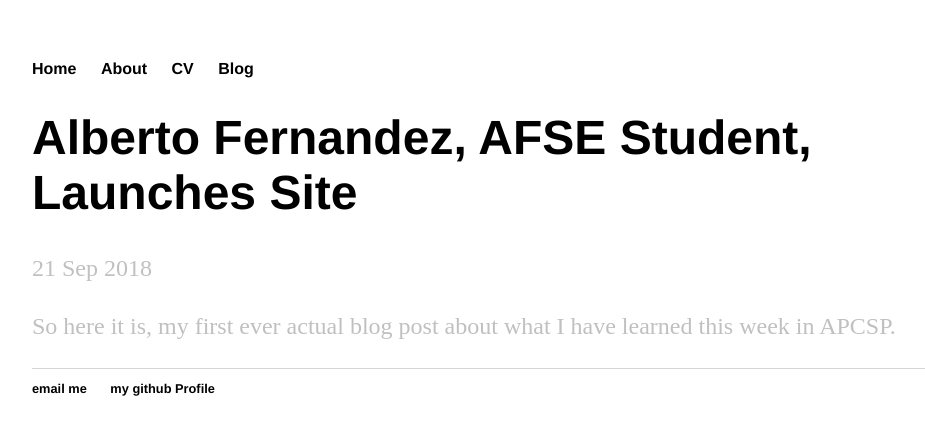
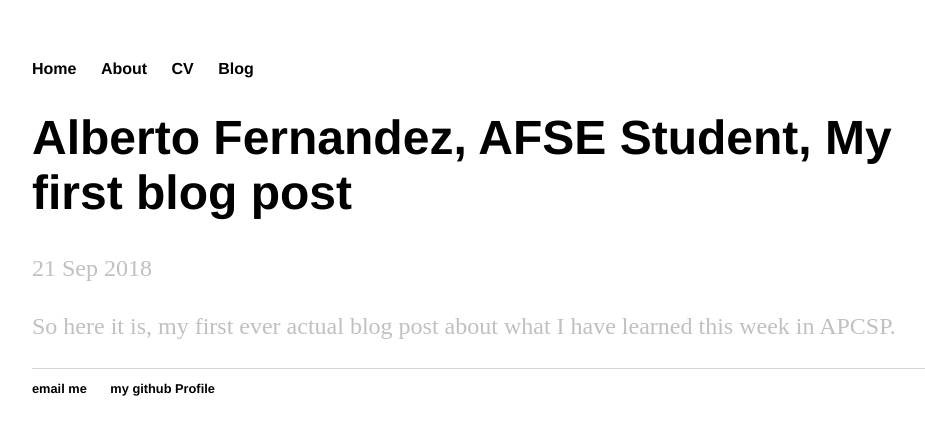
Before and after one commit to albertof4112/albertof4112.github.io, a Jekyll site: the page built from _posts/2018-09-21-my-first-blog-post-about-APCSP.md, in a window 1280 px wide. Shown: the top 435 px of the page, without its empty margins (160-1085 px from the left). Built offline with Jekyll 4.4.1, drawn with Linux system fonts in a browser that asks for light colours.

Commit message:
Update 2018-09-21-my-first-blog-post-about-APCSP.md

```diff
--- a/_posts/2018-09-21-my-first-blog-post-about-APCSP.md
+++ b/_posts/2018-09-21-my-first-blog-post-about-APCSP.md
@@ -1,6 +1,6 @@
 ---
 layout: post
-title: "Alberto Fernandez, AFSE Student, Launches Site"
+title: "Alberto Fernandez, AFSE Student, My first blog post"
 date: 2018-09-21
 ---
 
```
